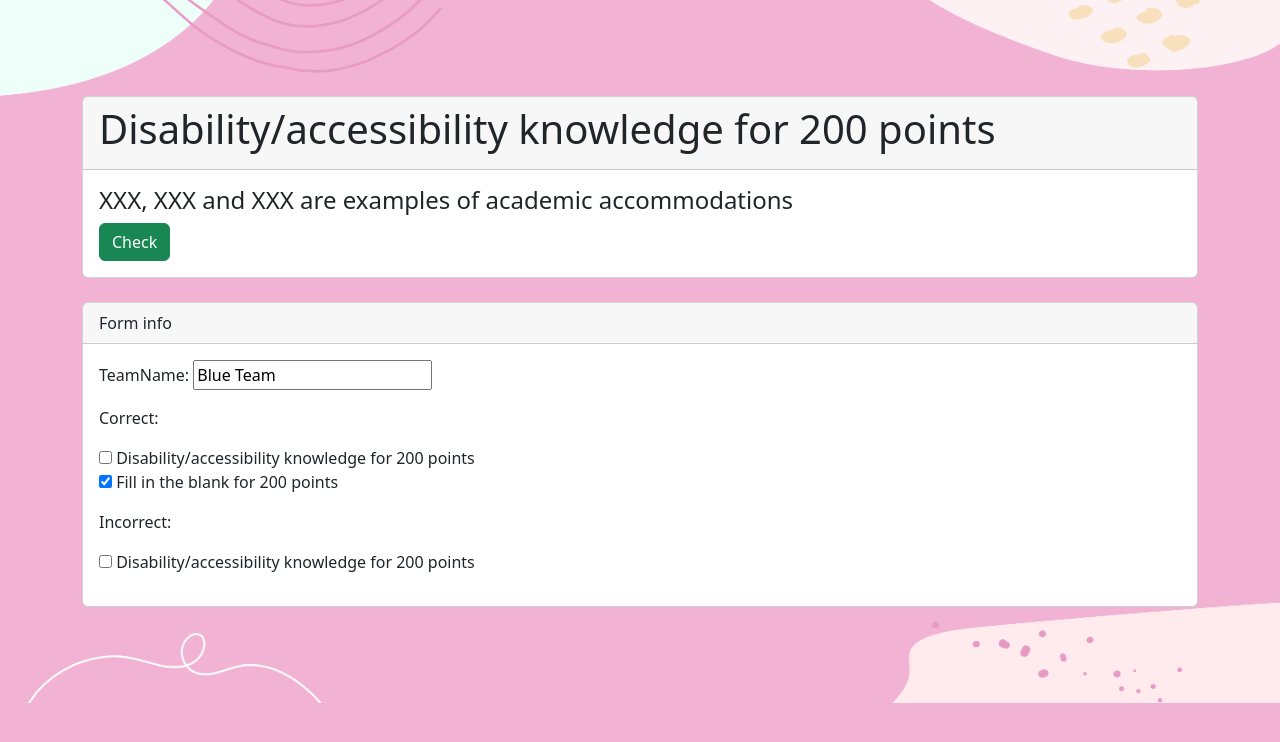
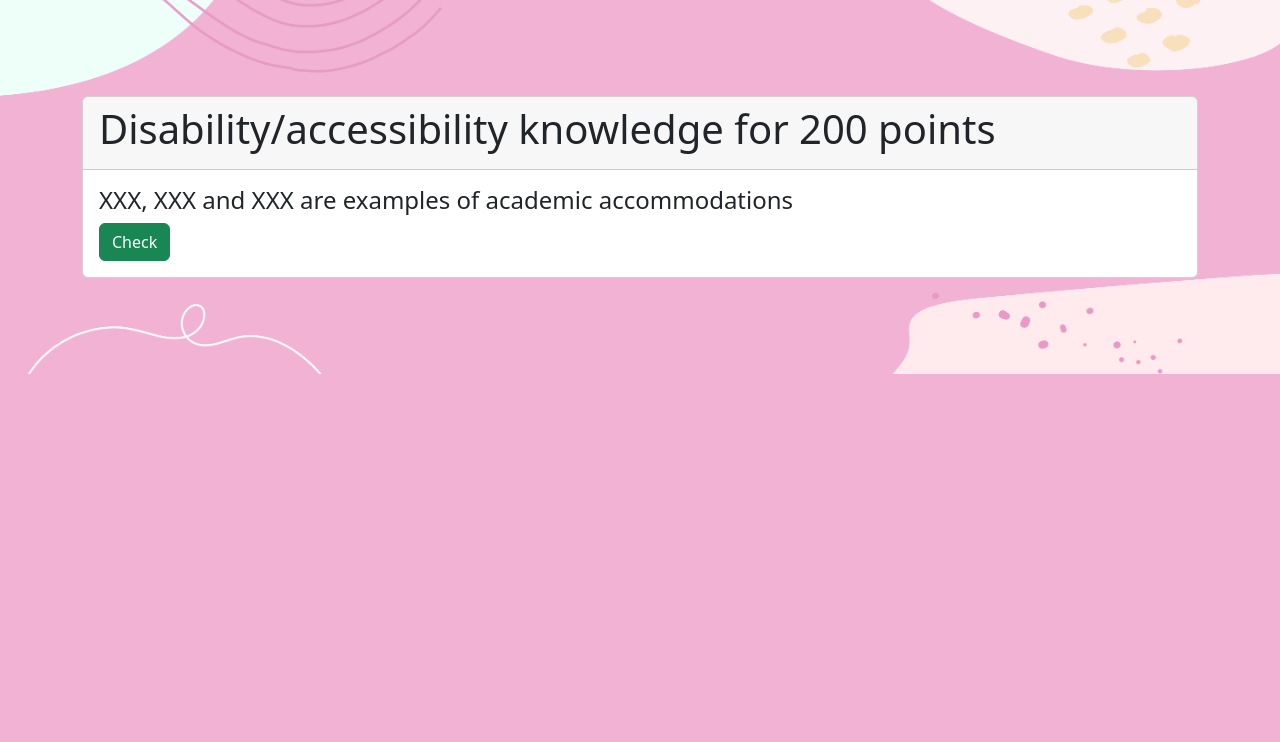
Before and after one commit to LeoPrattThomas/Jeopardy, a Django app: page /question/2/2 in a window 1280 px wide. Shown: the top 742 px of the page. Run offline with Django 4.2, Linux system fonts and the light colour scheme; data comes from the database, SQL or seed files in the repository; both versions use the stored data as it was after the commit.

Commit message:
GAME IS FULLY WORKING

```diff
--- a/jeopardy/forms.py
+++ b/jeopardy/forms.py
@@ -3,16 +3,15 @@ from .models import *
 from itertools import chain
 from django.forms.widgets import CheckboxSelectMultiple
 
-#"""
 class TeamForm(forms.ModelForm):
     correct = forms.ModelMultipleChoiceField(
             queryset = Question.objects.all(),
             widget=forms.CheckboxSelectMultiple,
-            required=True)
+            required=False)
     incorrect = forms.ModelMultipleChoiceField(
             queryset = Question.objects.all(),
             widget=forms.CheckboxSelectMultiple,
-            required=True)
+            required=False)
 
     def __init__(self,  *args,  **kwargs):
         question_id = kwargs.pop('question_id')
@@ -23,132 +22,4 @@ class TeamForm(forms.ModelForm):
 
     class Meta:
         model = Team
-        fields = ["teamName", "correct", "incorrect"]#"""
-"""
-#added code
-from django import forms
-from django.forms import Widget
-from django.forms.widgets import SubWidget
-from django.forms.utils import flatatt
-from django.utils.html import conditional_escape
-from django.utils.encoding import StrAndUnicode, force_unicode
-from django.utils.safestring import mark_safe
-
-from itertools import chain
-import ast
-
-#from .models import Widget as wid # your model name is conflicted with django.forms.Widget
-#from .models import Feature
-
-class CheckboxInput(SubWidget):
-
-    #An object used by CheckboxRenderer that represents a single
-    #<input type='checkbox'>.
-
-    def __init__(self, name, value, attrs, choice, index):
-        self.name, self.value = name, value
-        self.attrs = attrs
-        self.choice_value = force_unicode(choice[1])
-        self.choice_label = force_unicode(choice[2])
-
-        self.attrs.update({'cat_name': choice[0]})
-
-        self.index = index
-
-    def __unicode__(self):
-        return self.render()
-
-    def render(self, name=None, value=None, attrs=None, choices=()):
-        name = name or self.name
-        value = value or self.value
-        attrs = attrs or self.attrs
-
-        if 'id' in self.attrs:
-            label_for = ' for="%s_%s"' % (self.attrs['id'], self.index)
-        else:
-            label_for = ''
-        choice_label = conditional_escape(force_unicode(self.choice_label))
-        return mark_safe(u'<label%s>%s %s</label>' % (label_for, self.tag(), choice_label))
-
-    def is_checked(self):
-        return self.choice_value in self.value
-
-    def tag(self):
-        if 'id' in self.attrs:
-            self.attrs['id'] = '%s_%s' % (self.attrs['id'], self.index)
-        final_attrs = dict(self.attrs, type='checkbox', name=self.name, value=self.choice_value)
-        if self.is_checked():
-            final_attrs['checked'] = 'checked'
-        return mark_safe(u'<input%s />' % flatatt(final_attrs))
-
-class CheckboxRenderer(StrAndUnicode):
-    def __init__(self, name, value, attrs, choices):
-        self.name, self.value, self.attrs = name, value, attrs
-        self.choices = choices
-
-    def __iter__(self):
-        for i, choice in enumerate(self.choices):
-            yield CheckboxInput(self.name, self.value, self.attrs.copy(), choice, i)
-
-    def __getitem__(self, idx):
-        choice = self.choices[idx] # Let the IndexError propogate
-        return CheckboxInput(self.name, self.value, self.attrs.copy(), choice, idx)
-
-    def __unicode__(self):
-        return self.render()
-
-    def render(self):
-        #Outputs a <ul> for this set of checkbox fields.
-        return mark_safe(u'<ul>\n%s\n</ul>' % u'\n'.join([u'<li>%s</li>'
-                % force_unicode(w) for w in self]))
-
-class CheckboxSelectMultipleIter(forms.CheckboxSelectMultiple):
-
-    #Checkbox multi select field that enables iteration of each checkbox
-    #Similar to django.forms.widgets.RadioSelect
-
-    renderer = CheckboxRenderer
-
-    def __init__(self, *args, **kwargs):
-        # Override the default renderer if we were passed one.
-        renderer = kwargs.pop('renderer', None)
-        if renderer:
-            self.renderer = renderer
-        super(CheckboxSelectMultipleIter, self).__init__(*args, **kwargs)
-
-    def subwidgets(self, name, value, attrs=None, choices=()):
-        for widget in self.get_renderer(name, value, attrs, choices):
-            yield widget
-
-    def get_renderer(self, name, value, attrs=None, choices=()):
-        #Returns an instance of the renderer.
-
-        choices_ = [ast.literal_eval(i[1]).iteritems() for i in self.choices]
-        choices_ = [(a[1], b[1], c[1]) for a, b, c in choices_]
-
-        if value is None: value = ''
-        str_values = set([force_unicode(v) for v in value]) # Normalize to string.
-        if attrs is None:
-            attrs = {}
-        if 'id' not in attrs:
-            attrs['id'] = name
-        final_attrs = self.build_attrs(attrs)
-        choices = list(chain(choices_, choices))
-        return self.renderer(name, str_values, final_attrs, choices)
-
-    def render(self, name, value, attrs=None, choices=()):
-        return self.get_renderer(name, value, attrs, choices).render()
-
-    def id_for_label(self, id_):
-        if id_:
-            id_ += '_0'
-        return id_
-
-class TeamForm(forms.ModelForm):
-    features = forms.ModelMultipleChoiceField(
-        queryset=Feature.objects.all().values("correct", "incorrect"),
-        widget=CheckboxSelectMultipleIter,
-        required=False
-    )
-    class Meta:
-        model = Team"""
+        fields = ["correct", "incorrect"]
--- a/jeopardy/models.py
+++ b/jeopardy/models.py
@@ -19,6 +19,8 @@ class Question(models.Model):
     question = models.TextField(max_length=255)
     color = ColorField(default='#EC008C')
     answer = models.TextField(max_length=255)
+    def str(self):
+        return f"{ str(self.topic) } for { str(self.points) } points"# : {self.question}"
     def __str__(self):
         return f"{ str(self.topic) } for { str(self.points) } points"# : {self.question}"
 
--- a/jeopardy/templates/jeopardy/jeopardy.html
+++ b/jeopardy/templates/jeopardy/jeopardy.html
@@ -49,7 +49,7 @@
           {% for question in points %}
           <td class = "text-center">
             {#btn btn-outline-secondary btn-lg #}
-            {% if question.incorect.all.count != 0 or question.correct.all.count != 0 %}
+            {% if question.incorrect.all.count != 0 or question.correct.all.count != 0 %}
             <p class="mb-0 pink_disabled">{{question.points}}</p>
             {% else %}
             <a href="/question/{{question.id}}/{{team_id}}" style = "color: {{question.color}}">{{question.points}}</a><br>
--- a/jeopardy/templates/jeopardy/question.html
+++ b/jeopardy/templates/jeopardy/question.html
@@ -27,37 +27,35 @@
                     <div class="card-body">
                         <h4 class="card-text">Correct Answer: {{question.answer}}</h4>
                         <br>
-                        {{profileForm.as_p}}
                         {% csrf_token %}
-                        <input class="btn btn-success" type="submit" value="Correct">
-                        <input class="btn btn-danger" type="submit" value="Incorrect"><br>
+
+                        {% for option in teamForm.correct %}{% if option.choice_label == question.str %}
+                        <div class="form-check">
+                            {{ option.tag }}
+                            <label class="form-check-label" for="flexCheckDefault">
+                                Correct
+                            </label>
+                        </div>
+                        {{option.errors}}
+                        {% endif %}{% endfor %}
+
+                        {% for option in teamForm.incorrect %}{% if option.choice_label == question.str %}
+                        <div class="form-check">
+                            {{ option.tag }}
+                            <label class="form-check-label" for="flexCheckDefault">
+                                Incorrect
+                            </label>
+                        </div>
+                        {{option.errors}}
+                        {% endif %}{% endfor %}
+                        {#{% endcomment %}#}
+                        <input class="btn btn-primary" type="submit" value="Next Question"><br>
                     </div>
 
                 </div>
             </div>
         </div>
     </div>
-    <div class="card mt-4">
-        <div class="card-header">
-            Form info
-        </div>
-        <div class="card-body">
-            {{teamForm.as_p}}
-            {% regroup field by attrs.cat_name as list %}
-
-            <ul>
-                {% for el in list %}
-                    <li>{{el.grouper}}
-                    <ul>
-                        {% for e in el.list %}
-                            {{e}} <br />
-                        {% endfor %}
-                    </ul>
-                    </li>
-                {% endfor %}
-            </ul>
-        </div>
-    </div>
 </form>
 
 
--- a/jeopardy/urls.py
+++ b/jeopardy/urls.py
@@ -13,6 +13,7 @@ urlpatterns = [
 urlpatterns =[
     path("",main_page, name='main'),
     path("board/<int:team_id>", board, name= "board"),
+    #path("edit_Score/<int:team_id>")
     path("question/<int:question_id>/<int:team_id>", question, name="question"),
 ]
 #urlpatterns.extend(TestForm.as_urls())
```
Also changed, not shown: db.sqlite3, jeopardy/migrations/0023_alter_team_incorrect.py (added), jeopardy/templates/jeopardy/edit_all.html (added), 3 other files.
